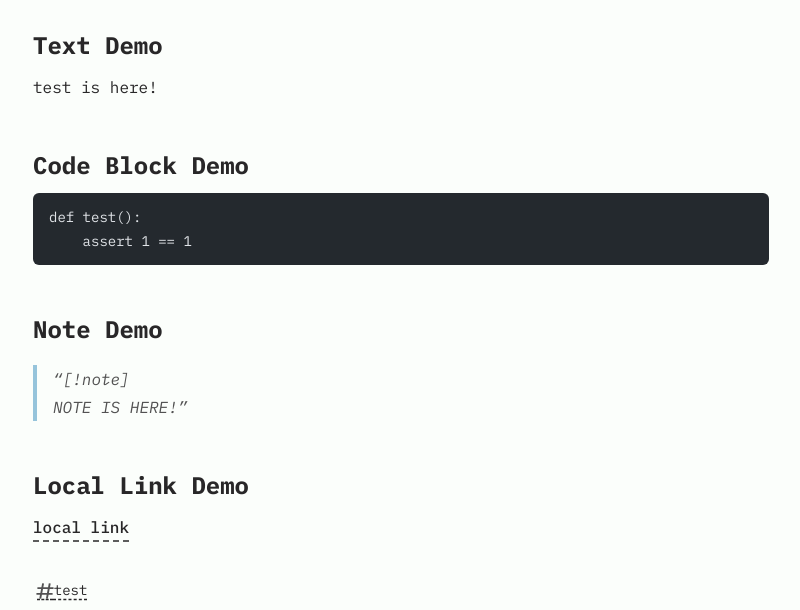
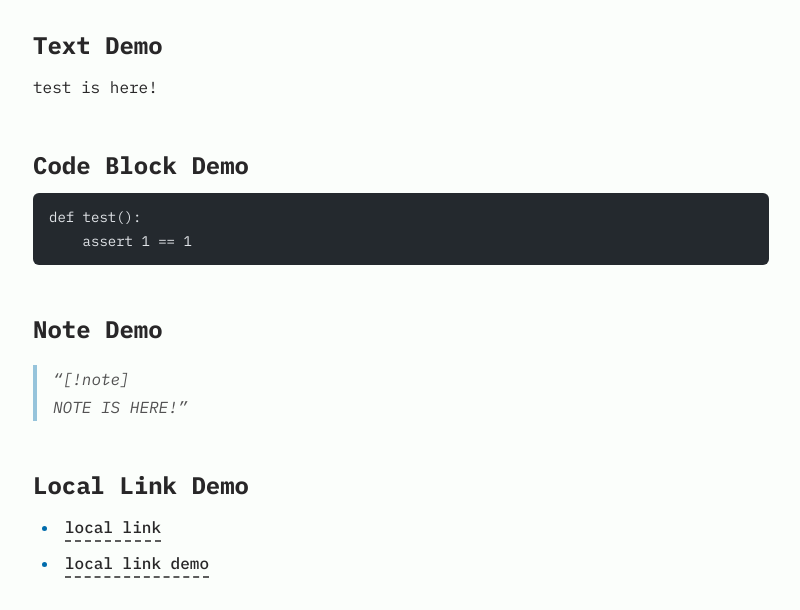
Before and after one commit to parrot808080/paro-space, an Astro site: page /posts/2024-01-06_16-51-40 in a window 1280 px wide. Shown: the part 324-934 px from the top of the page, without its empty margins (239-1039 px from the left). Built offline with nearby package versions, Linux system fonts and the light colour scheme; Astro itself is replaced by a stand-in of ours; some packages are replaced by stand-ins of ours; code samples lack their colours.

Commit message:
add internal link pattern

```diff
--- a/src/content/blog/2024-01-06_16-51-40.md
+++ b/src/content/blog/2024-01-06_16-51-40.md
@@ -17,4 +17,5 @@ def test():
 > NOTE IS HERE!
 
 ## Local Link Demo
-[local link](./2024-01-06_16-58-55)
+- [local link](./2024-01-06_16-58-55)
+- [local link demo](2024-01-06_16-58-55)
```
